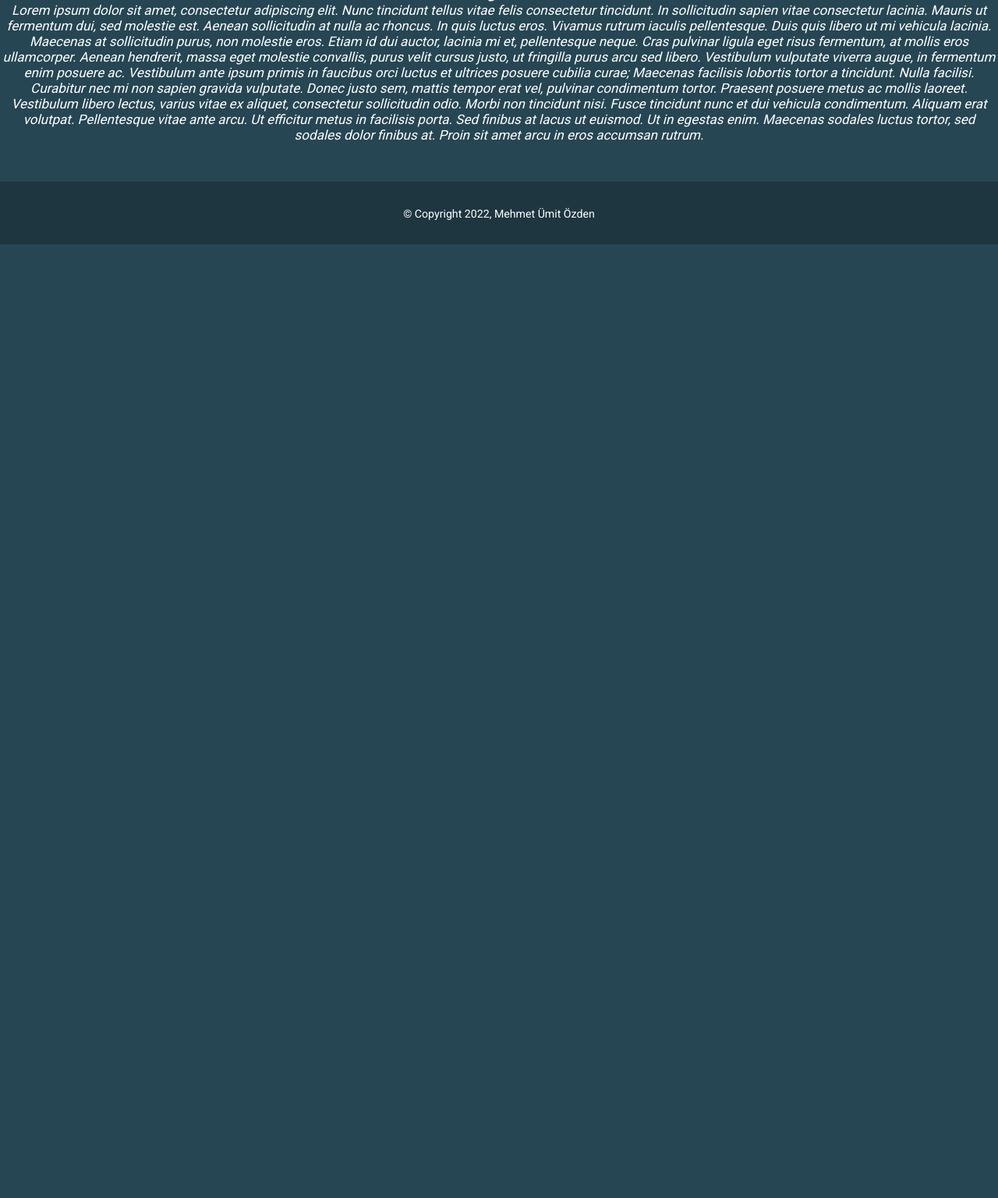
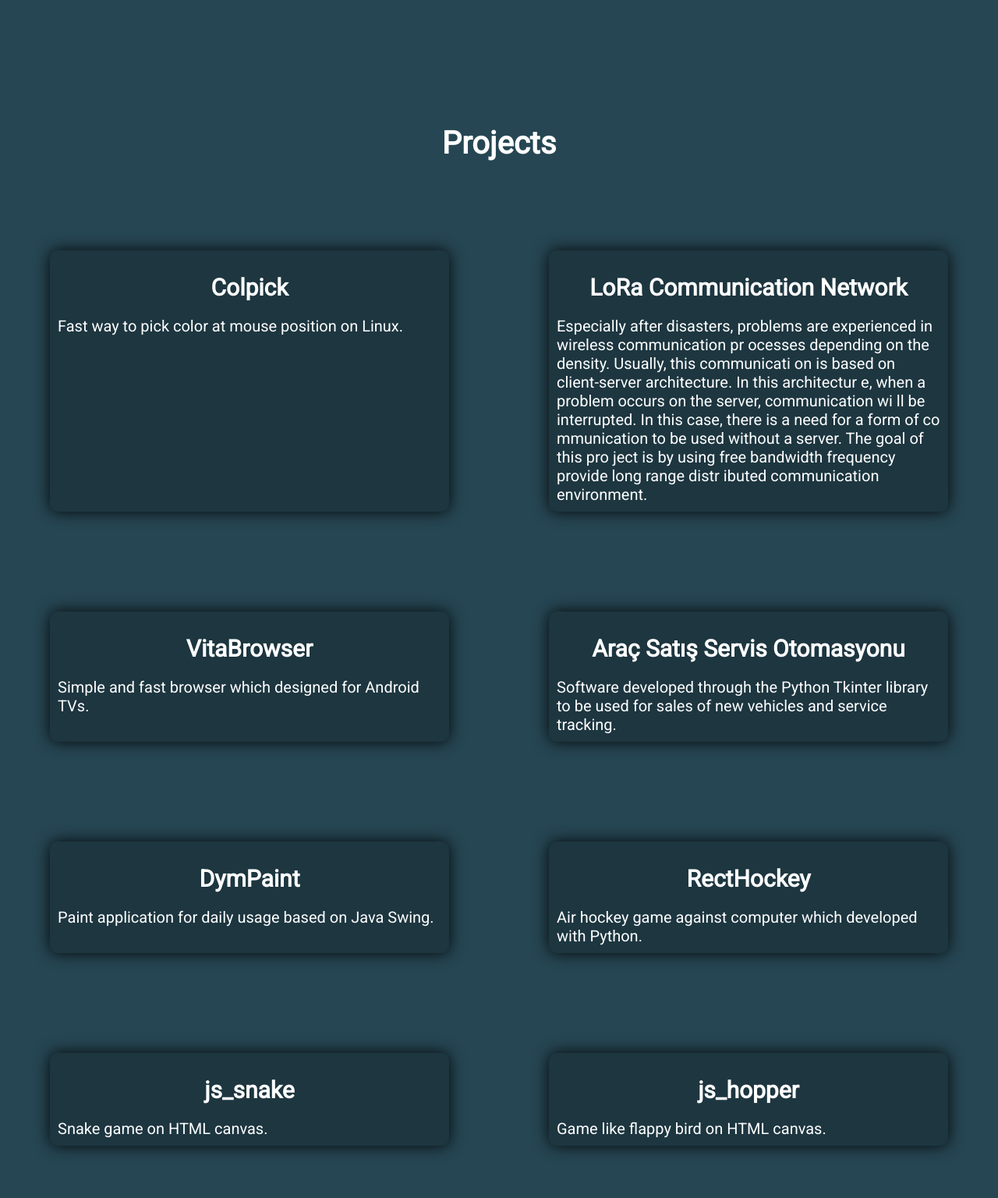
Before and after one commit to mehmetumit/personal_website, a plain HTML site: page index.html in a window 1280 px wide. Shown: the part 560-2096 px from the top of the page at 78% size. Before the commit the page ends 873 px from the top, so only its background shows below. Drawn offline with Linux system fonts and the light colour scheme.

Commit message:
Responsive design and projects section added

```diff
--- a/assets/css/style.css
+++ b/assets/css/style.css
@@ -27,6 +27,7 @@ ul{
 	text-decoration: none;
 }
 .nav-container {
+	box-shadow: 0 0 20px rgba(0, 0, 0, 0.9);
 	padding: 10px;
 	background-color: #1d3640;
 	margin: 0;
@@ -57,7 +58,6 @@ ul{
 	width: 32px;
 	padding: 2px;
 	border-radius: 3px;
-	position: relative;
 	fill: #686B73;
 }
 .logo-social{
@@ -85,14 +85,63 @@ ul{
 	text-align: center;
 }
 #about{
+	box-shadow: 0 0 20px rgba(0, 0, 0, 0.9);
+	background-color: #1D3640;
 	overflow:hidden;
+	display: grid;
+	grid-template-columns: auto;
+	padding-top: 100px;
+	padding-bottom: 100px;
+	margin-bottom: 200px;
+}
+@media (min-width: 768px) {
+	#about{
+	box-shadow: 0 0 20px rgba(0, 0, 0, 0.9);
+	background-color: #1D3640;
+	overflow:hidden;
+	display: grid;
+	grid-template-columns: 1fr 1fr;
+	padding-top: 100px;
+	padding-bottom: 100px;
+	margin-bottom: 200px;
+	}
+}
+#inner-projects{
+	grid-template-columns: auto;
+	display: grid;
+}
+#inner-projects a{
 	display: inline-grid;
-	grid-template-columns: auto auto auto;
-	margin-top: 100px;
-	margin-bottom: 100px;
+	text-decoration:none;
+	color:white;
+}
+@media (min-width: 768px) {
+	#inner-projects{
+		display: inline-grid;
+		grid-template-columns: 1fr 1fr;
+	}
+	#inner-projects a{
+		display: inline-grid;
+		text-decoration:none;
+		color:white;
+	}
+}
+.project{
+	padding: 10px;
+	box-shadow: 0 0 20px rgba(0, 0, 0, 0.9);
+	border-radius: 10px;
+	font-size: 20px;
+	margin: 10%;
+	background-color: #1D3640;
+	text-align: left;
 }
 h1{
 	font-size: 40px;
+	margin: 50px;
+}
+h2{
+	text-align: center;
+	padding: 20px;
 }
 #about-right{
 	padding: 30px;
@@ -113,6 +162,8 @@ h1{
 	color: #4C9DED;
 }
 footer{
+	box-shadow: 0 0 20px rgba(0, 0, 0, 0.9);
+	bottom: 0;
 	background-color: #1D3640;
 	padding: 30px;
 	text-align: center;
--- a/index.html
+++ b/index.html
@@ -30,9 +30,11 @@
 	<div class="hero">
 		<div class="content">
 			<div id="about">
-				<img src="/assets/img/avatar.jpeg" class="avatar" alt="Avatar">
+				<div id="about-left">
+					<img src="/assets/img/avatar.jpeg" class="avatar" alt="Avatar">
+				</div>
 				<div id="about-right">
-					<p id="info">Hi,<br> I'm <font id="name">Mehmet Ümit Özden</font></p>
+					<p id="info">Hi, &#128075;<br> I'm <font id="name">Mehmet Ümit Özden</font></p>
 					<div class="social-header">
 						<ul>
 							<li>
@@ -62,9 +64,61 @@
 			</div>
 			<div id="projects">
 				<h1>Projects</h1>
-		<p style="font-style:italic;text-align:center">Lorem ipsum dolor sit amet, consectetur adipiscing elit. Nunc tincidunt tellus vitae felis consectetur tincidunt. In sollicitudin sapien vitae consectetur lacinia. Mauris ut fermentum dui, sed molestie est. Aenean sollicitudin at nulla ac rhoncus. In quis luctus eros. Vivamus rutrum iaculis pellentesque. Duis quis libero ut mi vehicula lacinia. Maecenas at sollicitudin purus, non molestie eros. Etiam id dui auctor, lacinia mi et, pellentesque neque. Cras pulvinar ligula eget risus fermentum, at mollis eros ullamcorper. Aenean hendrerit, massa eget molestie convallis, purus velit cursus justo, ut fringilla purus arcu sed libero. Vestibulum vulputate viverra augue, in fermentum enim posuere ac. Vestibulum ante ipsum primis in faucibus orci luctus et ultrices posuere cubilia curae; Maecenas facilisis lobortis tortor a tincidunt. Nulla facilisi.
+				<div id="inner-projects">
+					<a href="https://github.com/mehmetumit/colpick"><div class="project" id="colpick">
+						<h2>Colpick</h2>
+						<p>Fast way to pick color at mouse position on Linux.</p>
 
-Curabitur nec mi non sapien gravida vulputate. Donec justo sem, mattis tempor erat vel, pulvinar condimentum tortor. Praesent posuere metus ac mollis laoreet. Vestibulum libero lectus, varius vitae ex aliquet, consectetur sollicitudin odio. Morbi non tincidunt nisi. Fusce tincidunt nunc et dui vehicula condimentum. Aliquam erat volutpat. Pellentesque vitae ante arcu. Ut efficitur metus in facilisis porta. Sed finibus at lacus ut euismod. Ut in egestas enim. Maecenas sodales luctus tortor, sed sodales dolor finibus at. Proin sit amet arcu in eros accumsan rutrum.</p>
+					</div></a>
+					<a href=""><div class="project" id="lora-network">
+						<h2>LoRa Communication Network</h2>
+						<p>Especially after disasters, problems are experienced in wireless
+communication pr	ocesses depending on the density. Usually,
+this communicati	on is based on client-server architecture. In
+this architectur	e, when a problem occurs on the server,
+communication wi	ll be interrupted. In this case, there is a need
+for a form of co	mmunication to be used without a server. The
+goal of this pro	ject is by using free bandwidth frequency provide
+long range distr	ibuted communication environment.</p>
+
+						</div></a>
+						<a href="https://github.com/mehmetumit/VitaBrowser"><div  class="project" id="vitabrowser">
+							<h2>VitaBrowser</h2>
+							<p>
+							Simple and fast browser which designed for Android TVs.
+							<p>
+						</div></a>
+						<a href="https://github.com/mehmetumit/AracSatisServisOtomasyonu"><div class="project" id="otom">
+							<h2>Araç Satış Servis Otomasyonu</h2>
+							<p>
+							Software developed through the Python Tkinter library to be used for sales of new vehicles and service tracking.
+							</p>
+							</div></a>
+						<a href="https://github.com/mehmetumit/DymPaint"><div class="project" id="dympaint">
+							<h2>DymPaint</h2>
+							<p>
+							Paint application for daily usage based on Java Swing.
+							</p>
+						</div></a>
+					<a href="https://github.com/mehmetumit/RectHockey"><div class="project" id="recthocker">
+						<h2>RectHockey</h2>
+						<p>
+						Air hockey game against computer which developed with Python.
+						</p>
+					</div></a>
+					<a href="https://github.com/mehmetumit/js_snake"><div class="project" id="jssnake">
+						<h2>js_snake</h2>
+						<p>
+						Snake game on HTML canvas.
+						</p>
+					</div></a>
+					<a href="https://github.com/mehmetumit/js_hopper"><div class="project" id="jshopper">
+						<h2>js_hopper</h2>
+						<p>
+						Game like flappy bird on HTML canvas.
+						</p>
+					</div></a>
+				</div>
 			</div>
 		</div>
 	</div>
```
